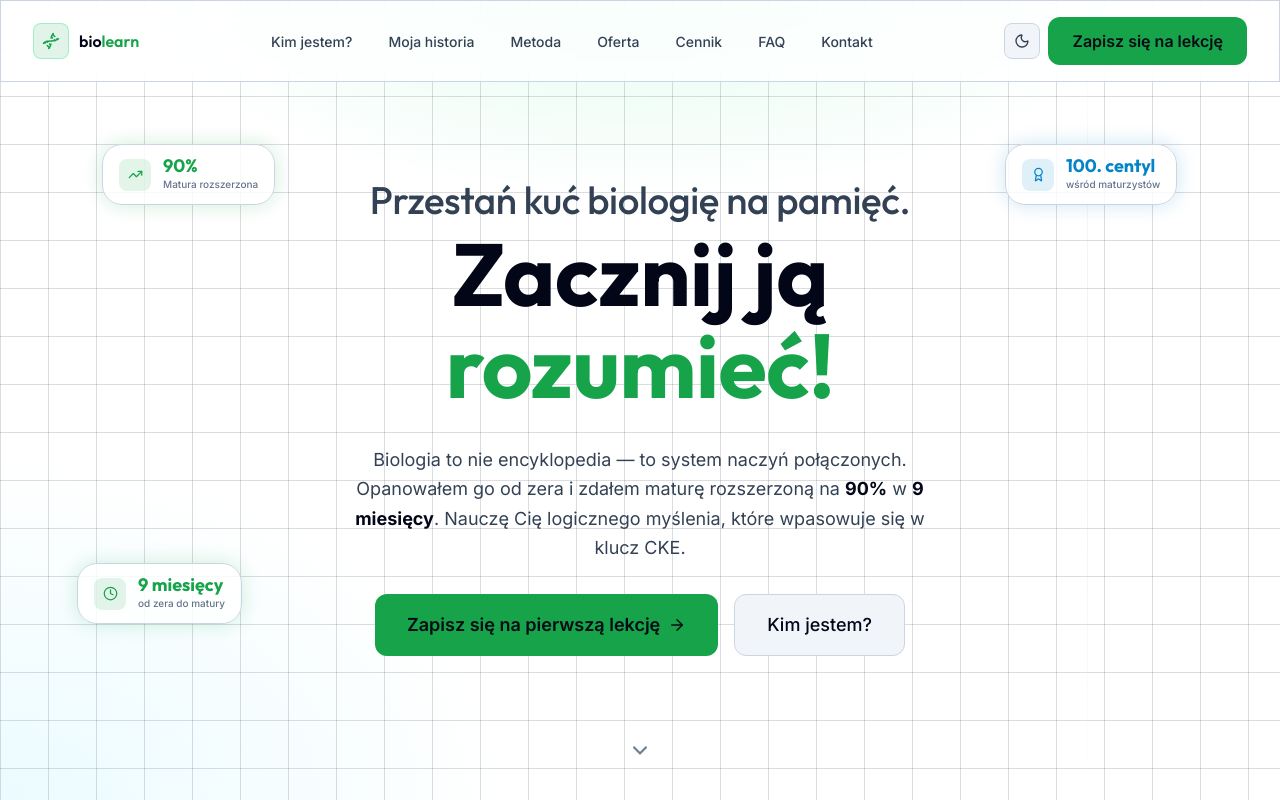
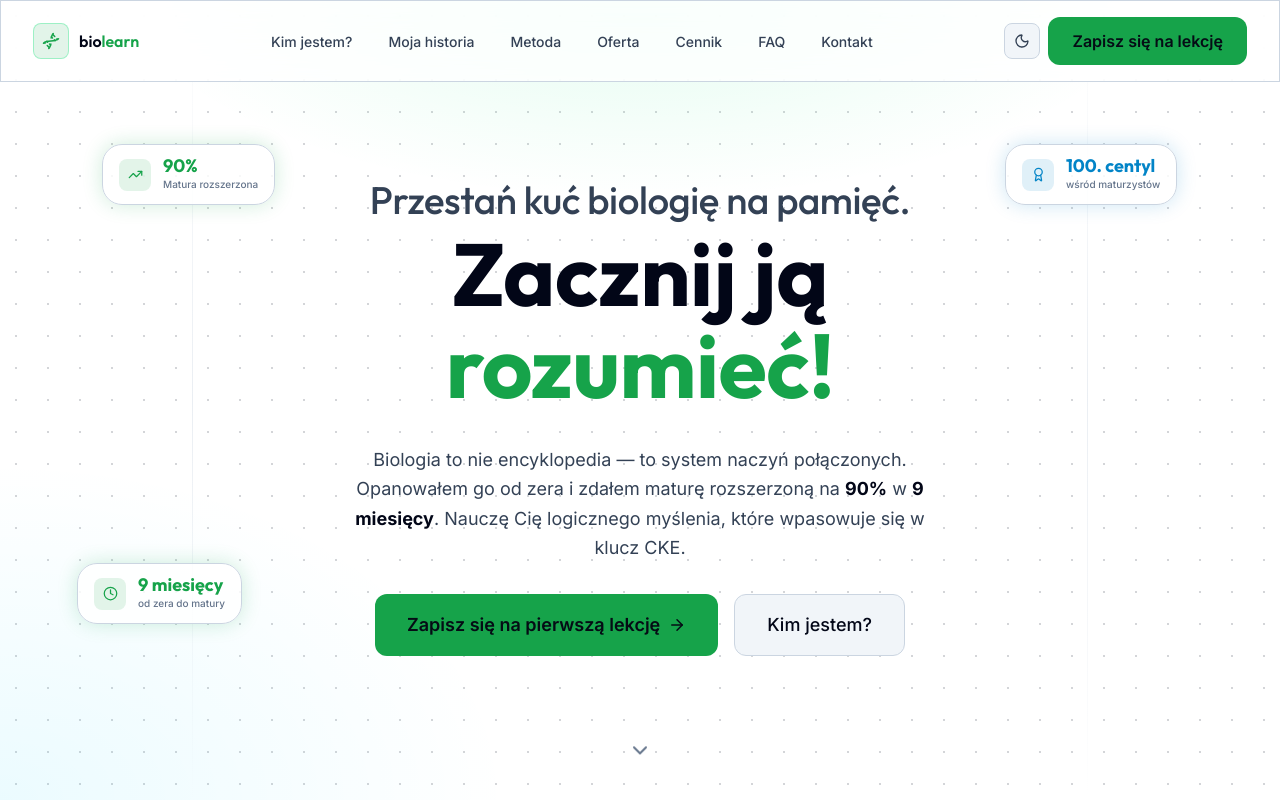
Before and after one commit to taachii/biolearn-landing, a Next.js app: page / in a window 1280 px wide. Both pictures are taken after a click on the button "Przełącz na tryb jasny". Shown: the top 800 px of the page. Built offline with nearby package versions, Linux system fonts and the light colour scheme.

Commit message:
fix: hardcode dot grid with inline styles and theme-aware CSS classes to guarantee visibility

```diff
--- a/app/globals.css
+++ b/app/globals.css
@@ -206,12 +206,26 @@ html[data-theme="light"] .text-neon-cyan {
   background-size: 32px 32px;
 }
 
-/* Alternate — tighter grid for hero */
+/* Alternate — line grid for hero */
 .bg-grid {
   background-image:
     linear-gradient(var(--dot-color) 1px, transparent 1px),
     linear-gradient(90deg, var(--dot-color) 1px, transparent 1px);
   background-size: 48px 48px;
+}
+
+/* Theme-aware dot grids for Hero */
+.dark-dots {
+  display: block; /* visible in dark mode (default) */
+}
+html[data-theme="light"] .dark-dots {
+  display: none;
+}
+.light-dots {
+  display: none; /* hidden in dark mode */
+}
+html[data-theme="light"] .light-dots {
+  display: block;
 }
 
 /* Decorative hex shape (border only, large) */
--- a/components/sections/HeroSection.tsx
+++ b/components/sections/HeroSection.tsx
@@ -19,8 +19,24 @@ export function HeroSection() {
       className="relative min-h-dvh flex flex-col justify-center items-center text-center pt-28 pb-20 px-6 sm:px-8 overflow-hidden"
     >
       {/* ── Backgrounds ─────────────────────────────────────────── */}
-      {/* Dot grid background */}
-      <div aria-hidden="true" className="absolute inset-0 bg-grid opacity-100" />
+      {/* Dot grid — dark mode */}
+      <div
+        aria-hidden="true"
+        className="absolute inset-0 hidden dark-dots"
+        style={{
+          backgroundImage: "radial-gradient(circle, rgba(255,255,255,0.20) 1.5px, transparent 1.5px)",
+          backgroundSize: "32px 32px",
+        }}
+      />
+      {/* Dot grid — light mode */}
+      <div
+        aria-hidden="true"
+        className="absolute inset-0 hidden light-dots"
+        style={{
+          backgroundImage: "radial-gradient(circle, rgba(15,23,42,0.18) 1.5px, transparent 1.5px)",
+          backgroundSize: "32px 32px",
+        }}
+      />
 
       {/* Top green bloom */}
       <div
```
